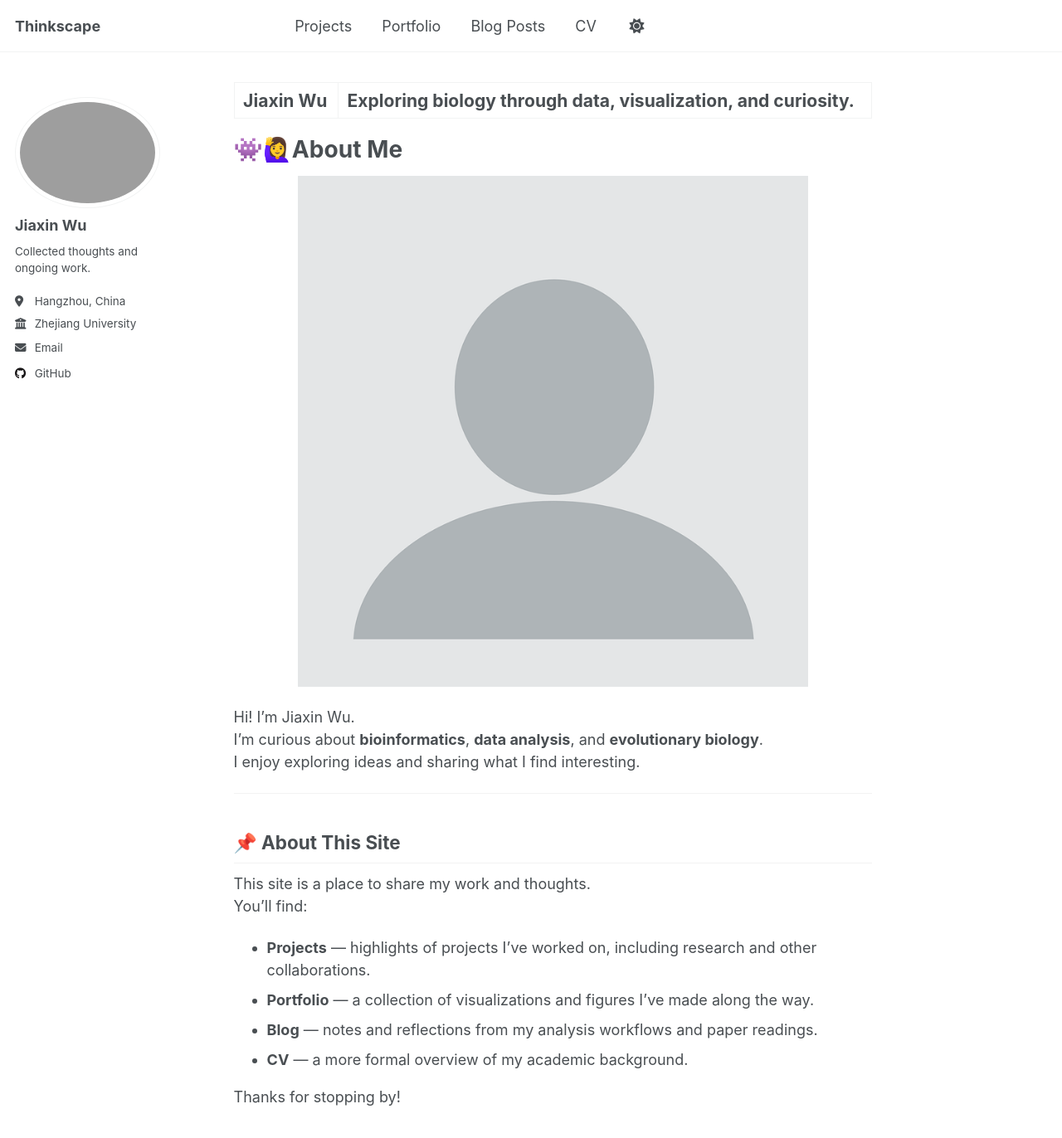
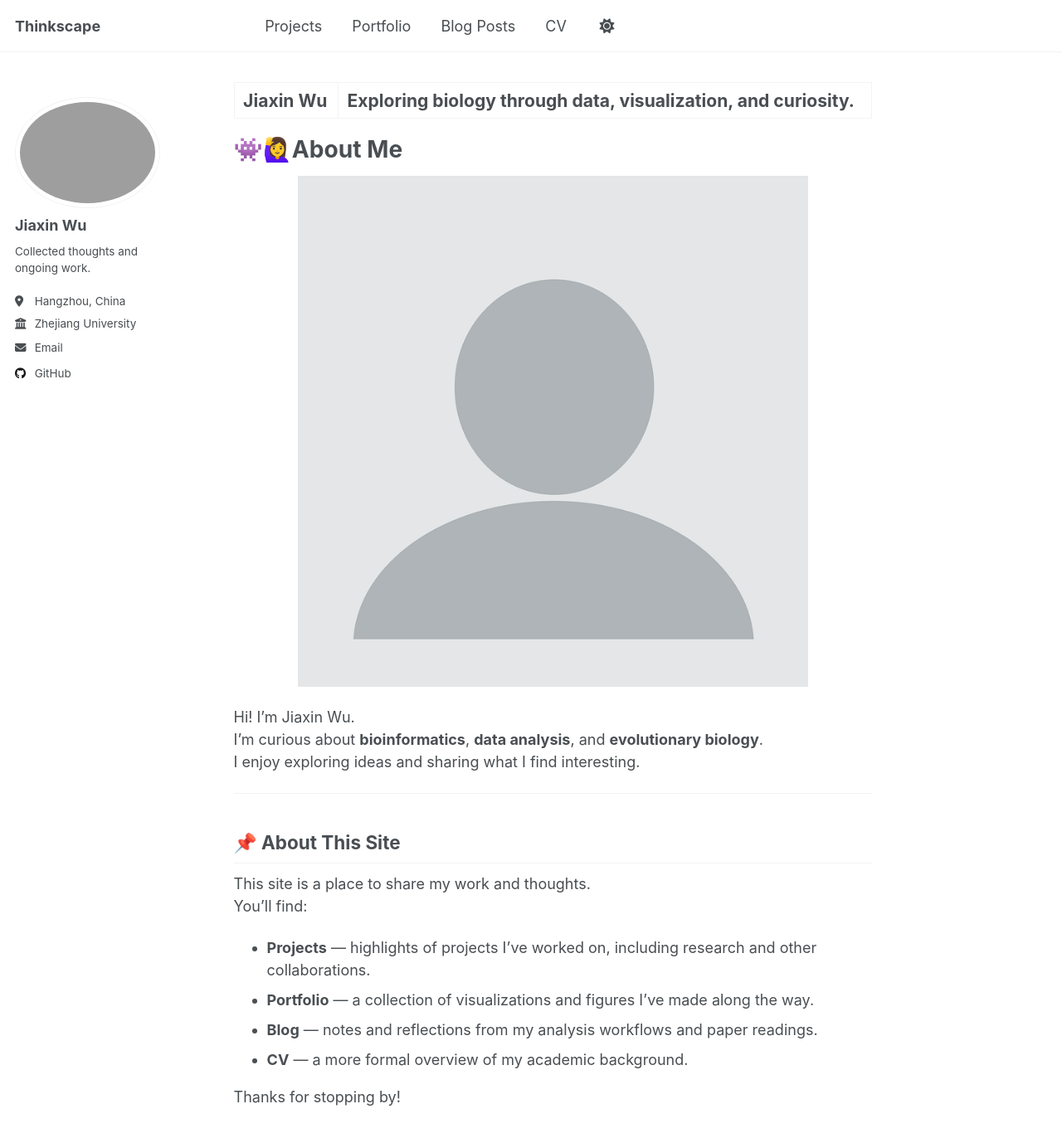
Before and after one commit to jiaxin-aidi-wu/jiaxin-aidi-wu.github.io, a Jekyll site: the page built from _pages/about.md, in a window 1280 px wide and 1400 px high. Shown: the top 1372 px of the window at 83% size. Built offline with Jekyll 4.4.1, drawn with Linux system fonts in a browser that asks for light colours; a script that is not in the unit is left out.

Commit message:
Update _navigation.scss

```diff
--- a/_sass/layout/_navigation.scss
+++ b/_sass/layout/_navigation.scss
@@ -215,7 +215,7 @@
 
         a {
           margin-left: 0;
-          margin-right: 10rem;
+          margin-right: 8rem;
         }
       }
 
```
